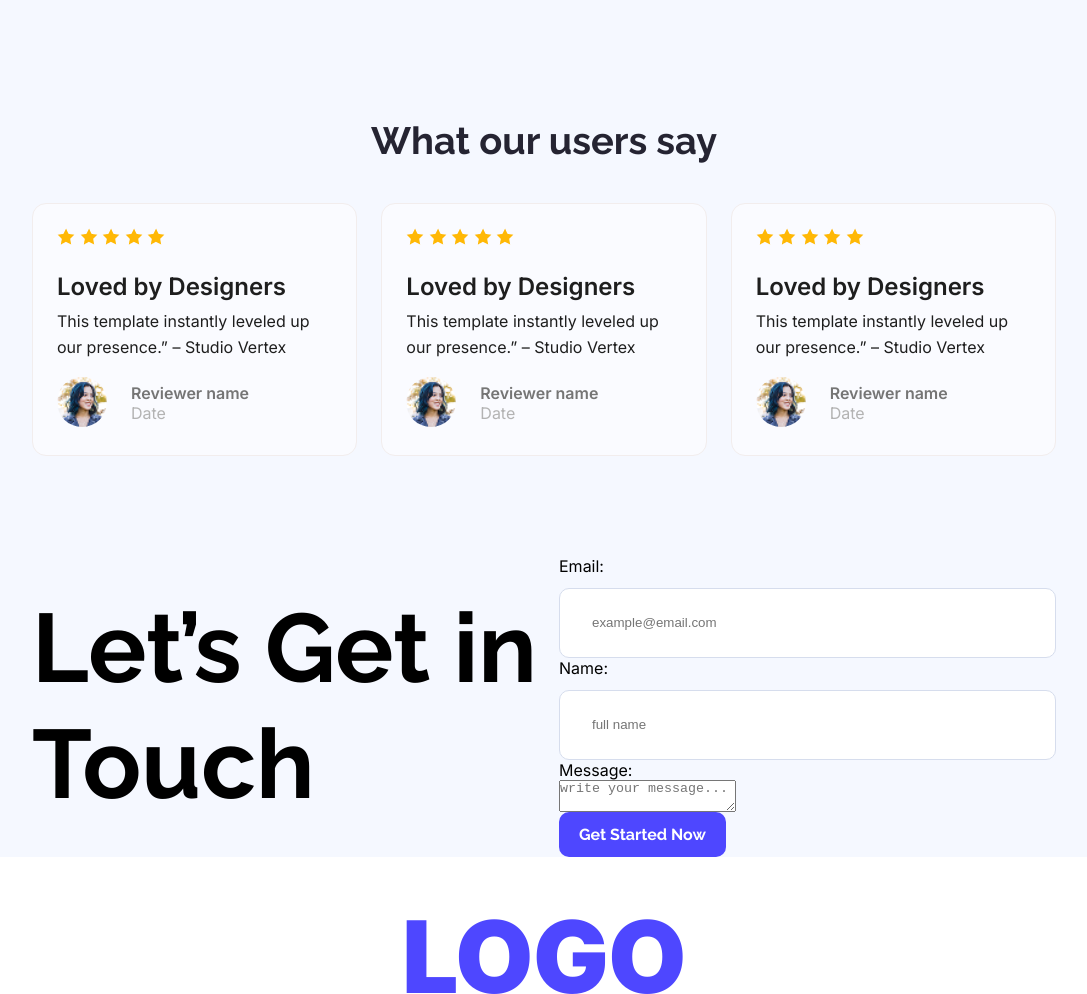
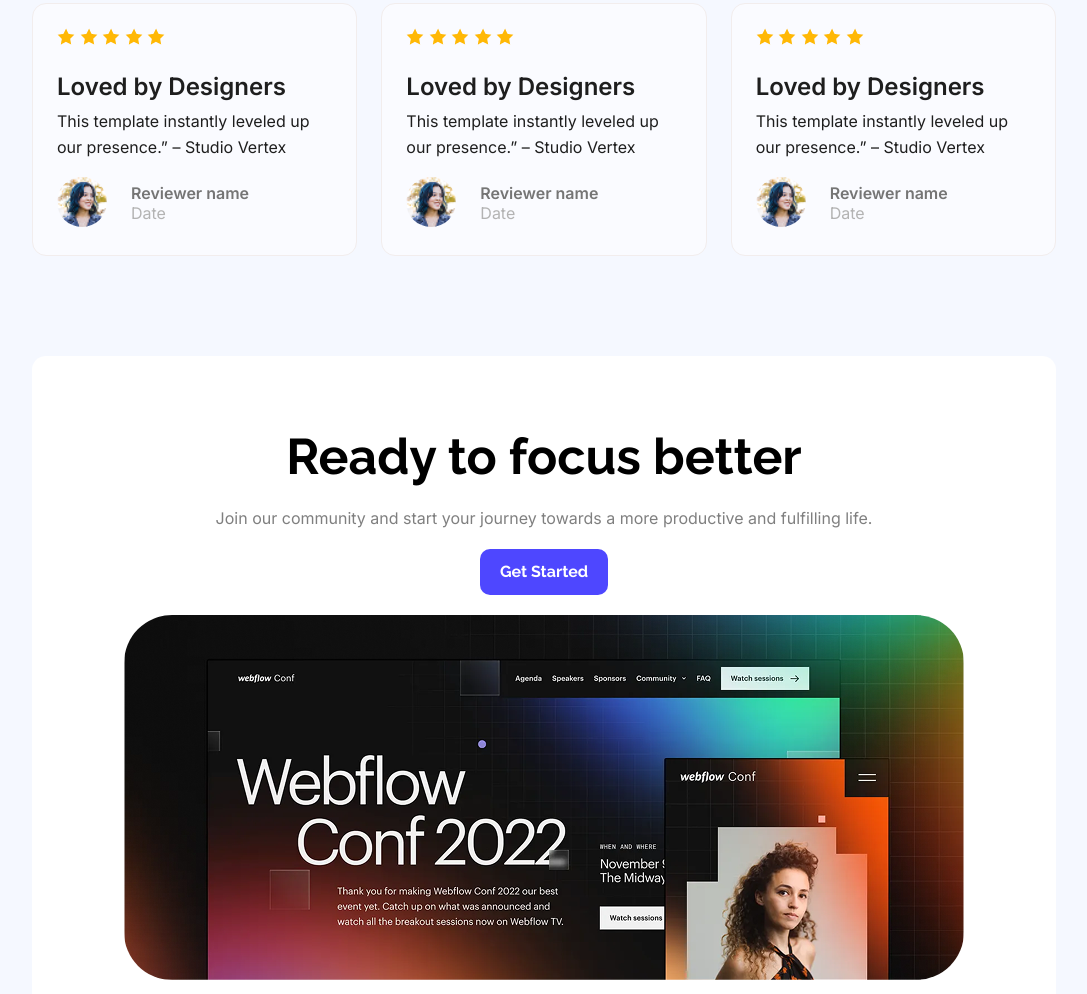
Before and after one commit to nayansarkars/web-flow-A01, a plain HTML site: page index.html in a window 1280 px wide. Shown: the part 1806-2800 px from the top of the page, without its empty margins (96-1183 px from the left). Drawn offline with Linux system fonts and the light colour scheme.

Commit message:
Ready to focus better

```diff
--- a/css/style.css
+++ b/css/style.css
@@ -13,7 +13,10 @@ body {
 
 /* Section  */
 .section {
-  padding: 100px 0;
+  padding: 100px 0 50px 0;
+}
+.section_2 {
+  padding: 50px 0 50px 0;
 }
 .logo {
     font-family: Inter;
@@ -227,6 +230,46 @@ color: #B3B3B3;
     display: flex;
     column-gap: 24px;
 }
+
+/* Ready to focus better style  */
+.ready_to_focus {
+    display: flex;
+    flex-direction: column;
+    justify-content: center;
+    align-items: center;
+    background: #FFFFFF;
+border-radius: 14px;
+padding: 71px 150px;
+}
+.ready_to_focus_text {
+  text-align: center;
+  display: flex;
+  flex-direction: column;
+  align-items: center;
+    row-gap: 20px;
+}
+.ready_to_focus h2 {
+font-family: 'Raleway';
+font-style: normal;
+font-weight: 700;
+font-size: 50px;
+line-height: 120%;
+color: #000000;
+}
+.ready_to_focus p {
+font-family: 'Inter';
+font-style: normal;
+font-weight: 400;
+font-size: 16px;
+line-height: 140%;
+color: rgba(0, 0, 0, 0.5);
+}
+.ready_to_focus img {
+border-radius: 48px;
+margin-top: 20px;
+}
+
+
 /* Get Started style  */
 .get_started {
     display: flex;
@@ -240,12 +283,13 @@ font-weight: 700;
 font-size: 97px;
 line-height: 1.2;
 color: #000000;
+max-width: 35%;
 }
 .get_started form {
     display: flex;
     flex-direction: column;
     align-items: start;
-    column-gap: 16px;
+    row-gap: 19px;
 }
 .get_started form input {
   padding: 20px 32px;
@@ -255,6 +299,36 @@ background: #FFFFFF;
 border: 1px solid #D6DDED;
 border-radius: 10px;
 margin-top: 12px;
+}
+.get_started form textarea {
+padding: 20px 32px;
+width: 497px;
+height: 135px;
+background: #FFFFFF;
+border: 1px solid #D6DDED;
+border-radius: 10px;
+margin-top: 12px;
+}
+.get_started form .btn-get-in-touch {
+  background-color: #4e47ff;
+  color: white;
+  border: none;
+  padding: 19px 101px;
+  border-radius: 5px;
+  cursor: pointer;
+  transition: 0.3s ease;
+  text-align: center;
+  font-family: Raleway;
+  font-size: 16px;
+  font-weight: 700;
+  line-height: 1.6;
+  border-radius: 10px;
+  align-items: center;
+  width: 100%;
+  margin-top: 19px;
+}
+.get_started form .btn-get-in-touch:hover {
+  background-color: #0056b3;
 }
 
 /* Footer style  */
--- a/index.html
+++ b/index.html
@@ -47,7 +47,7 @@
             </div>
         </section>
         <!-- Features Section -->
-        <section class="section">
+        <section class="section_2">
             <div class="container">
                 <div class="Users">
                     <h2>Joined Thousands of Productive Users</h2>
@@ -69,7 +69,7 @@
             </div>
         </section>
         <!-- Testimonials Section -->
-        <section class="section">
+        <section class="section_2">
             <div class="container">
                 <div class="testimonials">
                     <h2>What our users say</h2>
@@ -137,20 +137,40 @@
             </div>
 
         </section>
+        <!-- Ready to focus better -->
+        <section class="section_2">
+            <div class="container">
+                <div class="ready_to_focus">
+                <div class="ready_to_focus_text">
+                    <h2>Ready to focus better</h2>
+                    <p>Join our community and start your journey towards a more productive and fulfilling life.</p>
+                    <button class="btn_primary">Get Started</button>
+                </div>
+                <div>
+                    <img src="/images/wc-big.png" alt="">
+                </div>
+            </div>
+        </section>
         <!-- Get Started Section -->
-         <section>
+         <section class="section_2">
             <div class="container">
                 <div class="get_started">
                     <h2>Let’s Get in Touch</h2>
                     <div>
                         <form action="">
-                            <label for="email">Email:</label>
-                            <input type="email" placeholder="example@email.com">
-                            <label for="name">Name:</label>
-                            <input type="text" placeholder="full name">
-                            <label for="message">Message:</label>
-                            <textarea name="message" id="" placeholder="write your message..."></textarea>
-                            <button class="btn_primary">Get Started Now</button>
+                            <label for="email">Email:
+                                <br>
+                                <input type="email" placeholder="example@email.com">
+                            </label>
+                            <label for="name">Name:
+                                <br>
+                                <input type="text" placeholder="full name">
+                            </label>
+                            <label for="message">Message:
+                                <br>
+                                <textarea name="message" id="" placeholder="write your message..."></textarea>
+                            </label>
+                            <button class="btn-get-in-touch">Get in Touch</button>
                         </form>
                     </div>
                 </div>
```
